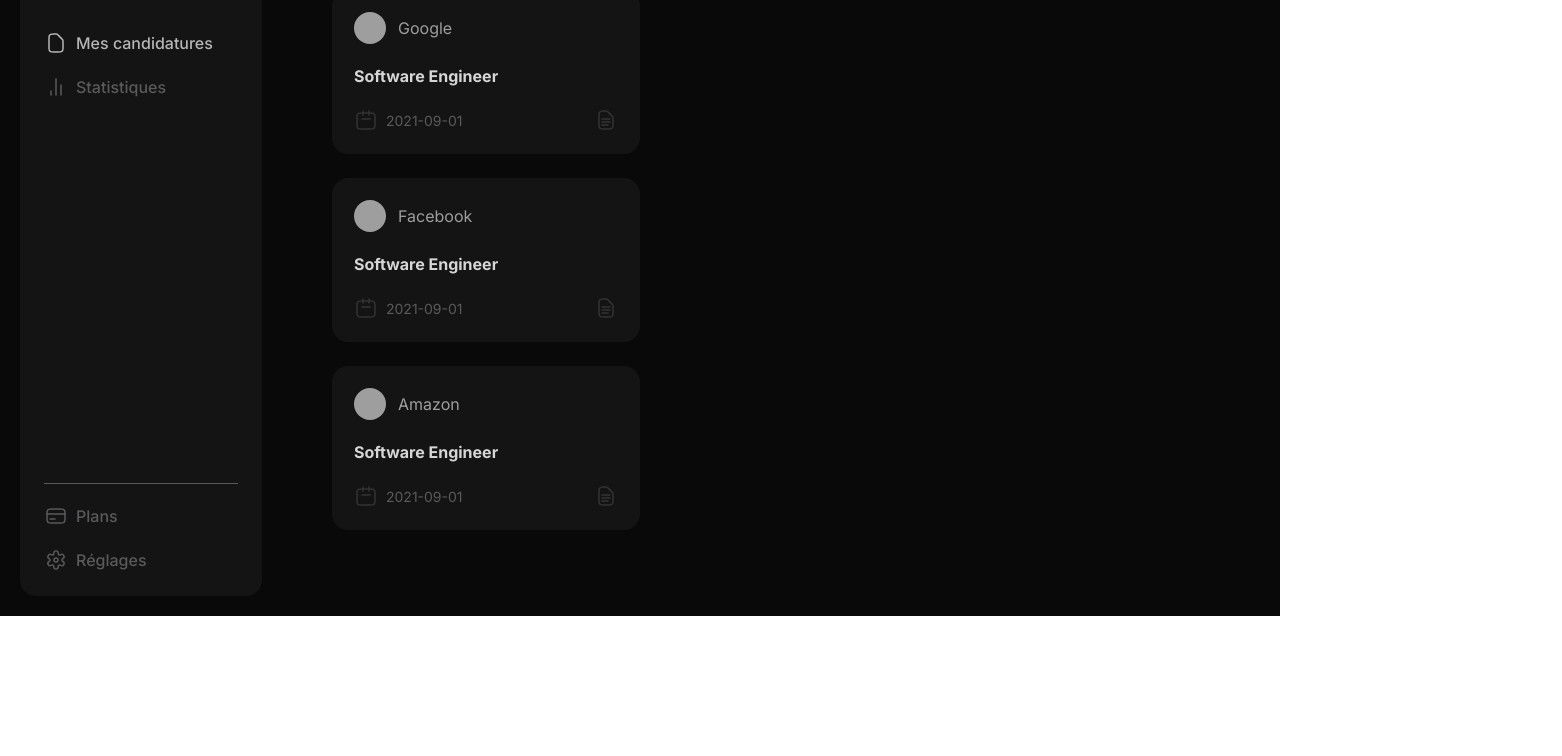
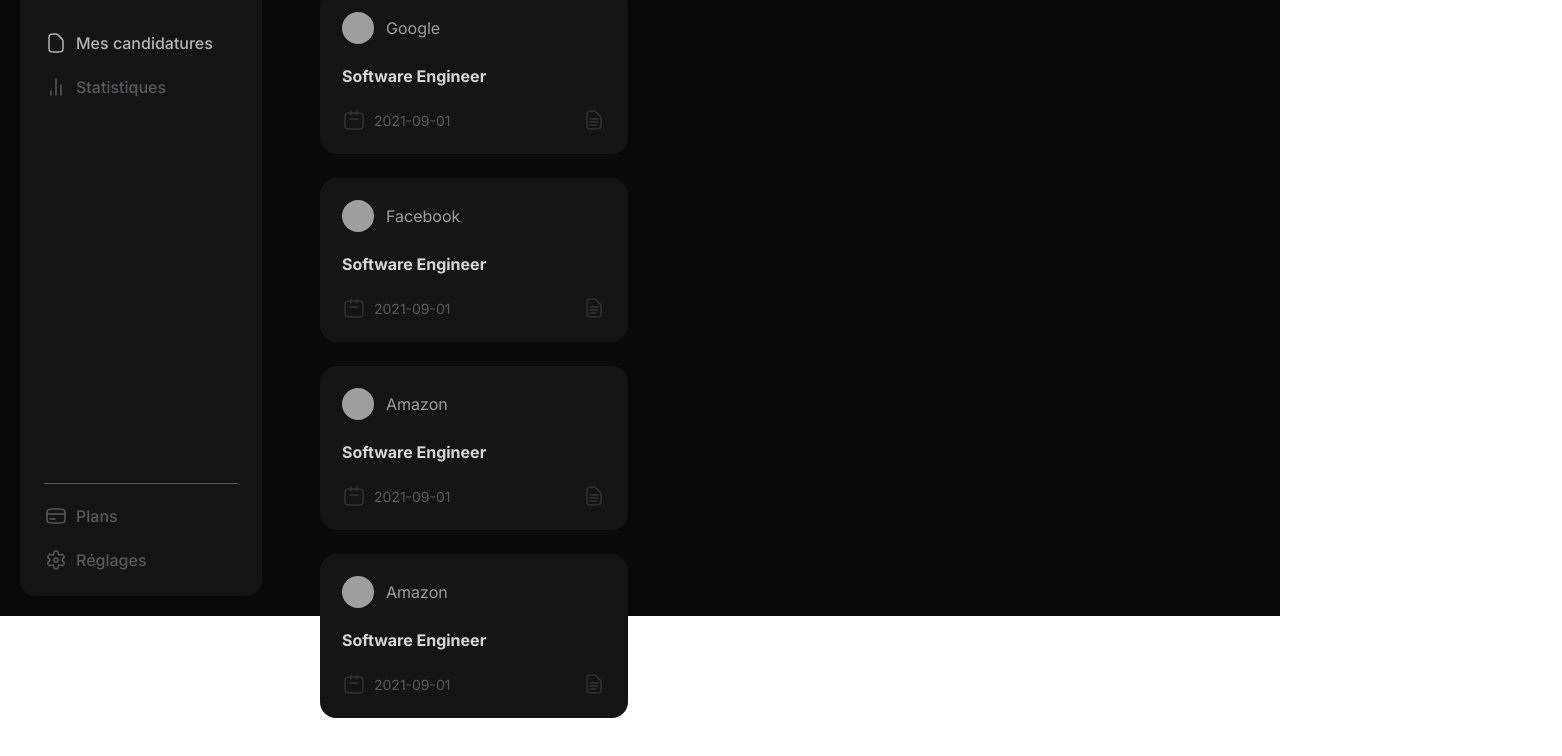
Before and after one commit to brdnicolas/mindset, a React (Create React App) app: page / in a window 1280 px wide. Shown: the part 184-940 px from the top of the page, 1562 px wide, since content can reach past the window. Before the commit the page ends 812 px from the top, so only its background shows below. Built offline with nearby package versions, Linux system fonts and the light colour scheme; grey boxes are pictures that could not be loaded.

Commit message:
Add archived column

```diff
--- a/src/contexts/applications/applications.reducer.ts
+++ b/src/contexts/applications/applications.reducer.ts
@@ -26,10 +26,19 @@
   date: '2021-09-01'
 }
 
+const card4 = {
+  id: 'card-4',
+  job: 'Software Engineer',
+  imageUrl: 'https://picsum.photos/200/300',
+  company: 'Amazon',
+  date: '2021-09-01'
+}
+
 export const initialState: ApplicationsState = {
-  applied: [card1, card2, card3],
+  applied: [card1, card2, card3, card4],
   relaunched: [],
-  interviewObtained: []
+  interviewObtained: [],
+  archived: []
 }
 
 export const applicationsReducer: Reducer<ApplicationsState, ApplicationsActions> = (state = initialState, action) => {
--- a/src/contexts/applications/applications.types.ts
+++ b/src/contexts/applications/applications.types.ts
@@ -10,6 +10,7 @@
   applied: Application[]
   relaunched: Application[]
   interviewObtained: Application[]
+  archived: Application[]
 }
 
 export type ApplicationStatus = 'applied' | 'relaunched' | 'interviewObtained'
--- a/src/views/applications/Applications.container.tsx
+++ b/src/views/applications/Applications.container.tsx
@@ -9,11 +9,11 @@
 import { withGlobalLayout } from '@/utils/hoc/withGlobalLayout'
 
 export const ApplicationsContainer = withGlobalLayout(() => {
-  const { applied, relaunched, interviewObtained, dispatch } = useApplicationsContext()
+  const { applied, relaunched, interviewObtained, archived, dispatch } = useApplicationsContext()
   const columns = useMemo(
     () => ({
       applied: {
-        title: 'Postuleée',
+        title: 'Postulée',
         cards: applied,
         icon: 'folder-add',
         color: 'applied',
@@ -32,9 +32,16 @@
         icon: 'check',
         color: 'interviewObtained',
         id: 'interviewObtained'
+      },
+      archived: {
+        title: 'Archivée',
+        cards: archived,
+        icon: 'archive',
+        color: 'archived',
+        id: 'archived'
       }
     }),
-    [applied, relaunched, interviewObtained]
+    [applied, relaunched, interviewObtained, archived]
   )
 
   const onDragEnd = ({ source, destination }: DropResult) => {
@@ -92,7 +99,7 @@
 
   return (
     <DragDropContext onDragEnd={onDragEnd}>
-      <div className="pl-12 pt-12">
+      <div className="pl-9 pt-12 pr-14">
         <div className="flex items-center">
           <Icon className="w-7 h-7 text-gray-200" name="document" />
           <p className="text-gray-200 text-2xl font-extrabold ml-3">Mes candidatures</p>
@@ -122,6 +129,14 @@
             cards={columns.interviewObtained.cards}
             id={columns.interviewObtained.id}
           />
+          <Column
+            title={columns.archived.title}
+            icon={columns.archived.icon as IconName}
+            color={columns.archived.color}
+            key={columns.archived.id}
+            cards={columns.archived.cards}
+            id={columns.archived.id}
+          />
         </div>
       </div>
     </DragDropContext>
--- a/src/views/applications/components/Column.tsx
+++ b/src/views/applications/components/Column.tsx
@@ -17,12 +17,13 @@
   const variantsColor: any = {
     applied: 'bg-applicationStatus-applied',
     relaunched: 'bg-applicationStatus-relaunched',
-    interviewObtained: 'bg-applicationStatus-interviewObtained'
+    interviewObtained: 'bg-applicationStatus-interviewObtained',
+    archived: 'bg-gray-500'
   }
   return (
     <Droppable droppableId={id}>
       {(provided) => (
-        <div className=" min-w-[308px] ">
+        <div className="w-[285px]">
           <div className="flex items-center justify-between mt-12">
             <div className="flex items-center">
               <div className={clsx('h-4 w-1 rounded-full mr-2', variantsColor[color])} />
@@ -39,7 +40,10 @@
               <Draggable key={card.id} draggableId={card.id} index={index}>
                 {(provided) => (
                   <div
-                    className="mt-5 outline-none rounded-4 border-2 border-transparent focus:border-2 focus:border-gray-500 focus:box-border"
+                    className={clsx(
+                      'mt-5 outline-none rounded-4 border-2 border-transparent focus:border-2 focus:border-gray-500 focus:box-border',
+                      id === 'archived' && 'opacity-20'
+                    )}
                     ref={provided.innerRef}
                     {...provided.draggableProps}
                     {...provided.dragHandleProps}
```
